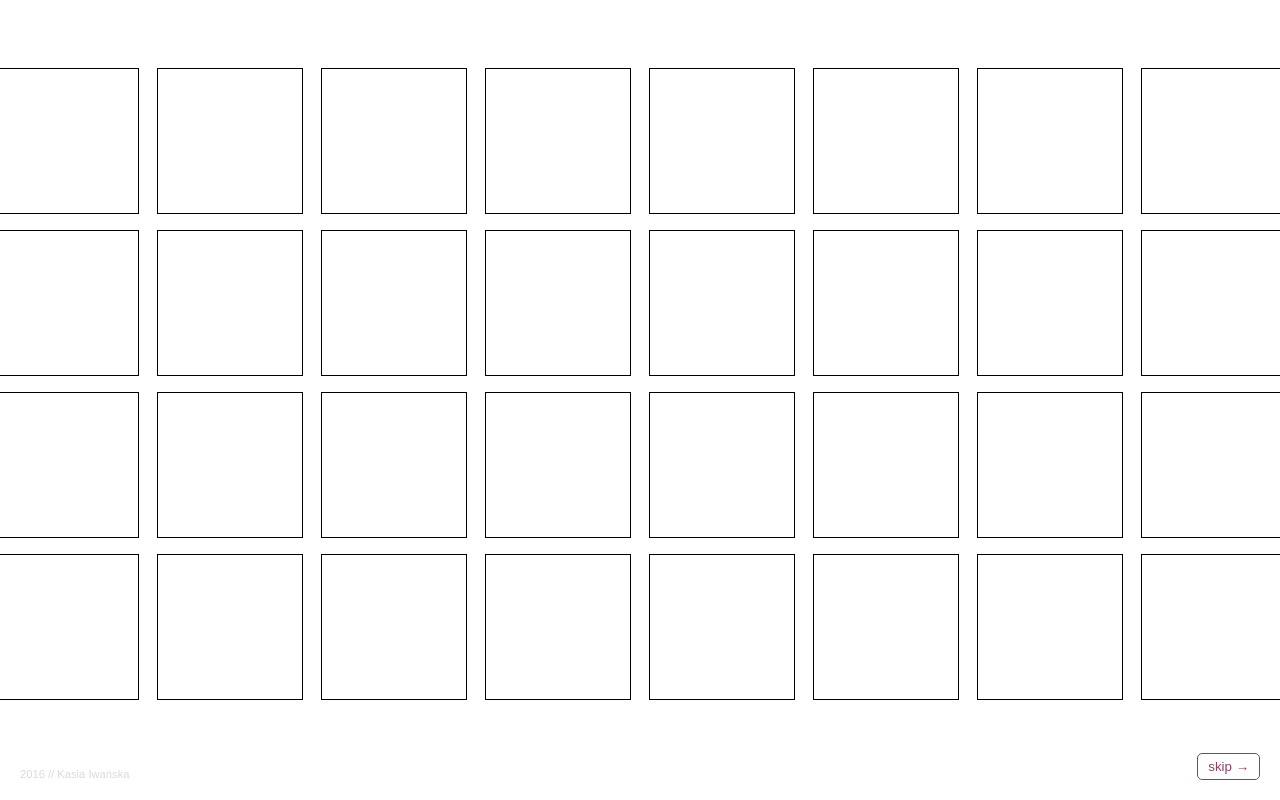
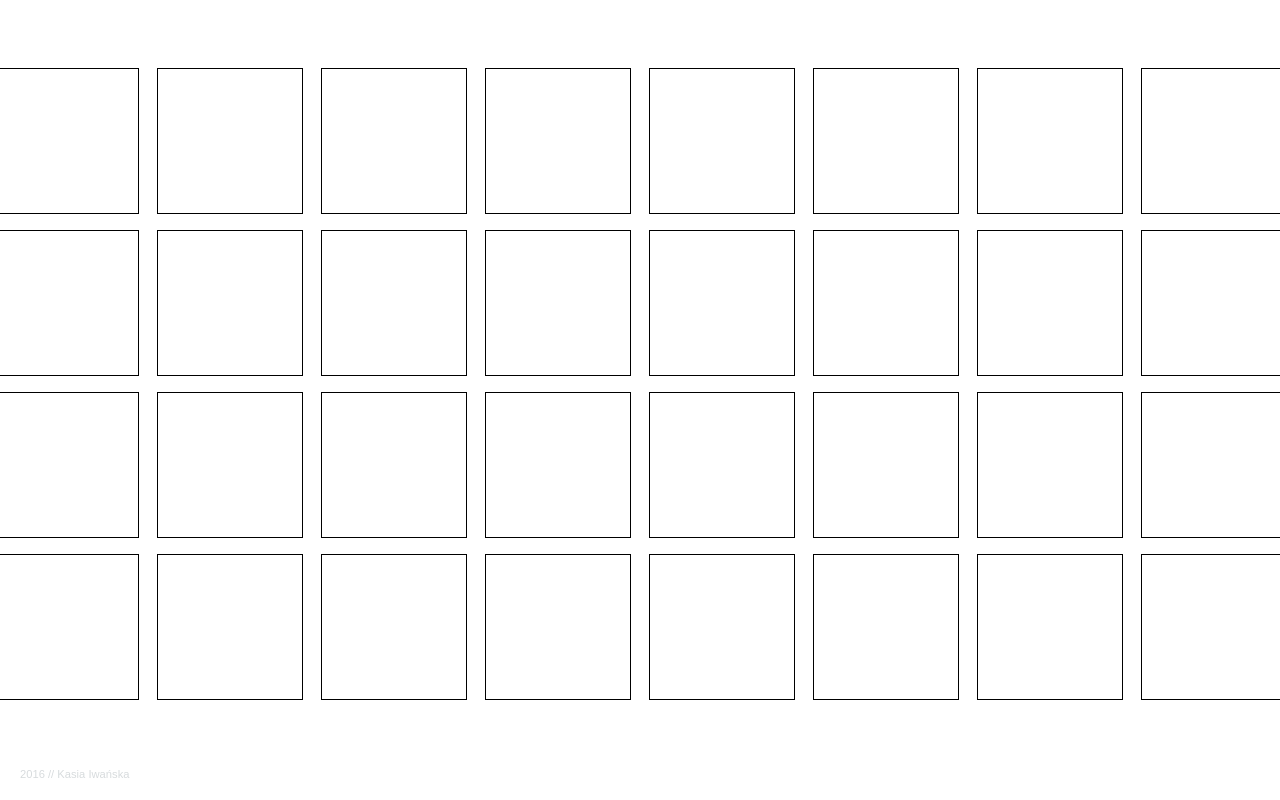
Before and after one commit to kiwanska/memorize-me, a website: page index.html in a window 1280 px wide. Drawn offline with Linux system fonts and the light colour scheme.

Commit message:
small upadtes

```diff
--- a/index.html
+++ b/index.html
@@ -52,8 +52,8 @@
 	</section>
 	<footer>
 		<p>2016 // Kasia Iwańska</p>
-		<button>skip &#8594;</button>
-	</footer>
+<!-- 		<button>skip &#8594;</button>
+ -->	</footer>
 </body>
 
 </html>
```
